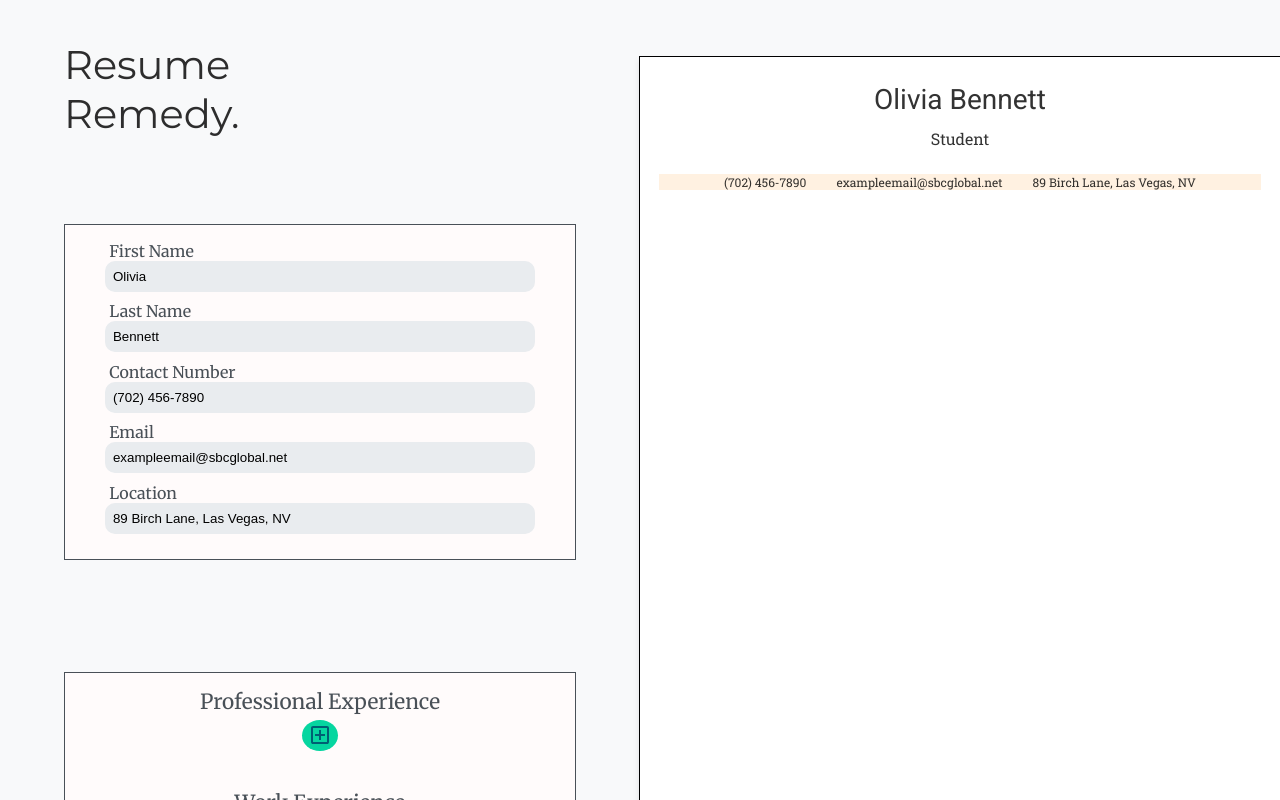
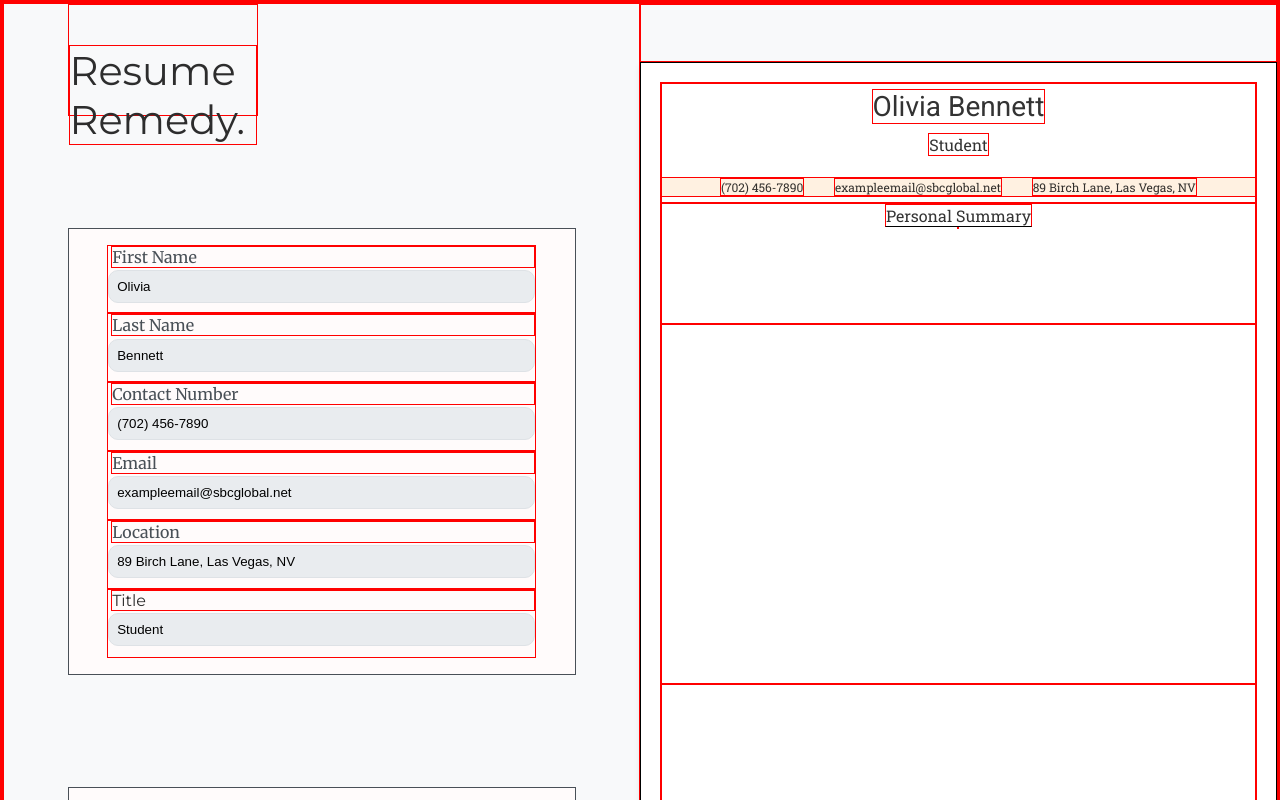
Before and after one commit to massoncorlette/Resume-Remedy, a React (Vite) app: page / in a window 1280 px wide. Shown: the top 800 px of the page. Built offline with nearby package versions, Linux system fonts and the light colour scheme.

Commit message:
feat: adjusting grid to add title component for resume

```diff
--- a/src/App.jsx
+++ b/src/App.jsx
@@ -3,7 +3,9 @@ import './styles/App.css'
 import { UserInfo, ResumePreview, UserHistory } from './components/resumePreview';
 
 function App() {
-  const [userData, setUser] = useState({firstName: "Olivia", lastName: "Bennett", phoneNumber: "(702) 456-7890", email: "exampleemail@sbcglobal.net", location: "89 Birch Lane, Las Vegas, NV" });
+  const [userData, setUser] = useState({firstName: "Olivia", lastName: "Bennett", phoneNumber: "(702) 456-7890", email: "exampleemail@sbcglobal.net", location: "89 Birch Lane, Las Vegas, NV",
+    title: "Student"
+   });
 
   //handler function
   const userPropHandler = (value, propType) => {
--- a/src/components/resumePreview.jsx
+++ b/src/components/resumePreview.jsx
@@ -41,6 +41,13 @@ export function UserInfo({userPropHandler,userData}) {
         value={userData.location}
         onChange={(event) => userPropHandler(event.target.value, "location")}></input>
       </div>
+      <div id="title" className="infoInput">
+        <label htmlFor="title">Title</label>
+        <input name="title"
+        type="text"
+        value={userData.title}
+        onChange={(event) => userPropHandler(event.target.value, "title")}></input>
+      </div>
     </div>
   );
 };
@@ -54,7 +61,9 @@ export function UserHistory({ userPropHandler, userData }) {
       <UserHistoryPanels header="Professional Experience"
       isActive={activeIndex === 1}
       onShow={() => setActiveIndex(1)} >
-      <div>Test</div></UserHistoryPanels>
+      <div>
+
+      </div></UserHistoryPanels>
 
       <UserHistoryPanels header="Work Experience"
       isActive={activeIndex === 2}
@@ -86,15 +95,8 @@ function UserHistoryPanels({ header,isActive, onShow, children}) {
             </button>
         </div>
       )}
-
     </>
-
-
-
-
-
   )
-
 }
 
 export function ResumePreview({userData}) {
@@ -105,7 +107,7 @@ export function ResumePreview({userData}) {
       <div id="resumeMarginContainer">
         <div id="resumeHeaderContainer">
           <div id="headerName"> {userData.firstName} {userData.lastName} </div>
-          <div id="titleName">Student</div>
+          <div id="titleName" >{userData.title}</div>
           <div id="contactInfo">
             <div id="phoneNumber"> {userData.phoneNumber} </div>
             <div id="email"> {userData.email} </div>
@@ -113,7 +115,8 @@ export function ResumePreview({userData}) {
           </div>
         </div>
         <div id="resumeSummaryContainer">
-
+           <div className='resumeHeaders'>Personal Summary</div>
+           <div id="resumeSummary"></div>
         </div>
         <div id="resumeWorkContainer">
 
--- a/src/styles/App.css
+++ b/src/styles/App.css
@@ -14,6 +14,8 @@ body {
   background-color: var(--background-color) ;
   color: var(--text-color);
 }
+
+
 
 /* Montserrat for headers */
 #title {
@@ -43,18 +45,20 @@ body {
 
 #userInfoContainer {
   grid-column: 2/10;
-  grid-row: 3/6;
+  grid-row: 3/7;
   display: flex;
   flex-direction: column;
   justify-content: center;
   align-items: center;
+  font-family:  "Merriweather", serif;;
+
 }
 
 #userHistoryContainer {
   display:flex;
   flex-direction: column;
   grid-column: 2/10;
-  grid-row: 7/10;
+  grid-row: 8/12;
 }
 
 .userIcons {
@@ -110,7 +114,8 @@ input {
 }
 
 label {
-  margin-left: 1%;
+  margin-left: 0.7%;
+  margin-bottom: 0.5%;
 }
 
 #resumeContainer {
@@ -147,6 +152,9 @@ label {
 #resumeHeaderContainer, #resumeSummaryContainer, #resumeWorkContainer,
 #resumeEducationContainer, #resumeSkillsContainer {
   grid-column: 1/6;
+  display:flex;
+  flex-direction: column;
+  align-items: center;
 }
 
 #resumeHeaderContainer {
@@ -155,6 +163,12 @@ label {
   flex-direction: column;
   align-items: center;
   justify-content: space-around;
+}
+
+.resumeHeaders {
+  font-size: 1rem;
+  border-bottom: solid black 1px;
+
 }
 
 #headerName {
--- a/src/styles/index.css
+++ b/src/styles/index.css
@@ -1,4 +1,4 @@
-* {border: solid red 0px;}
+* {border: solid red 1px;}
 
 /* global styles here */
 
```
